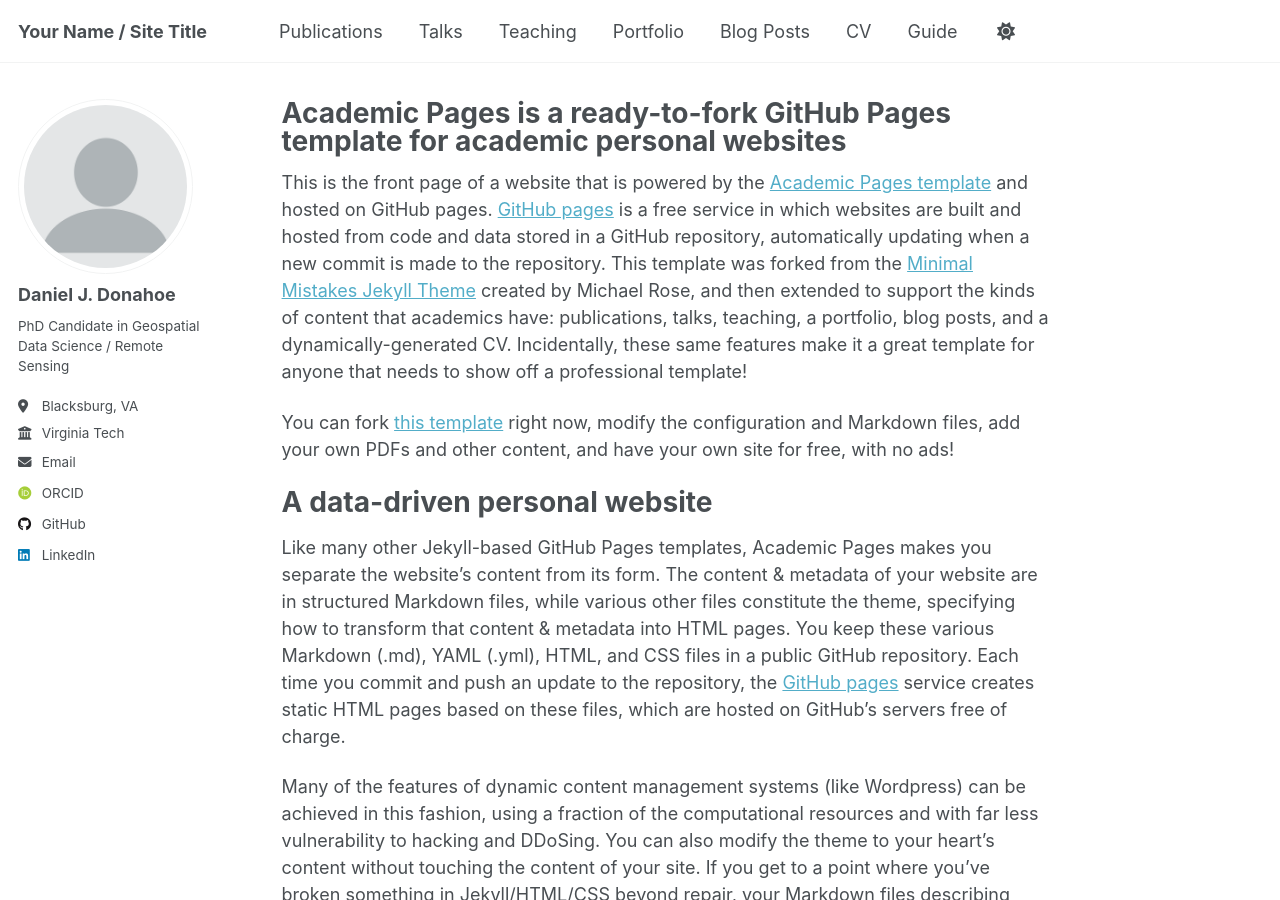
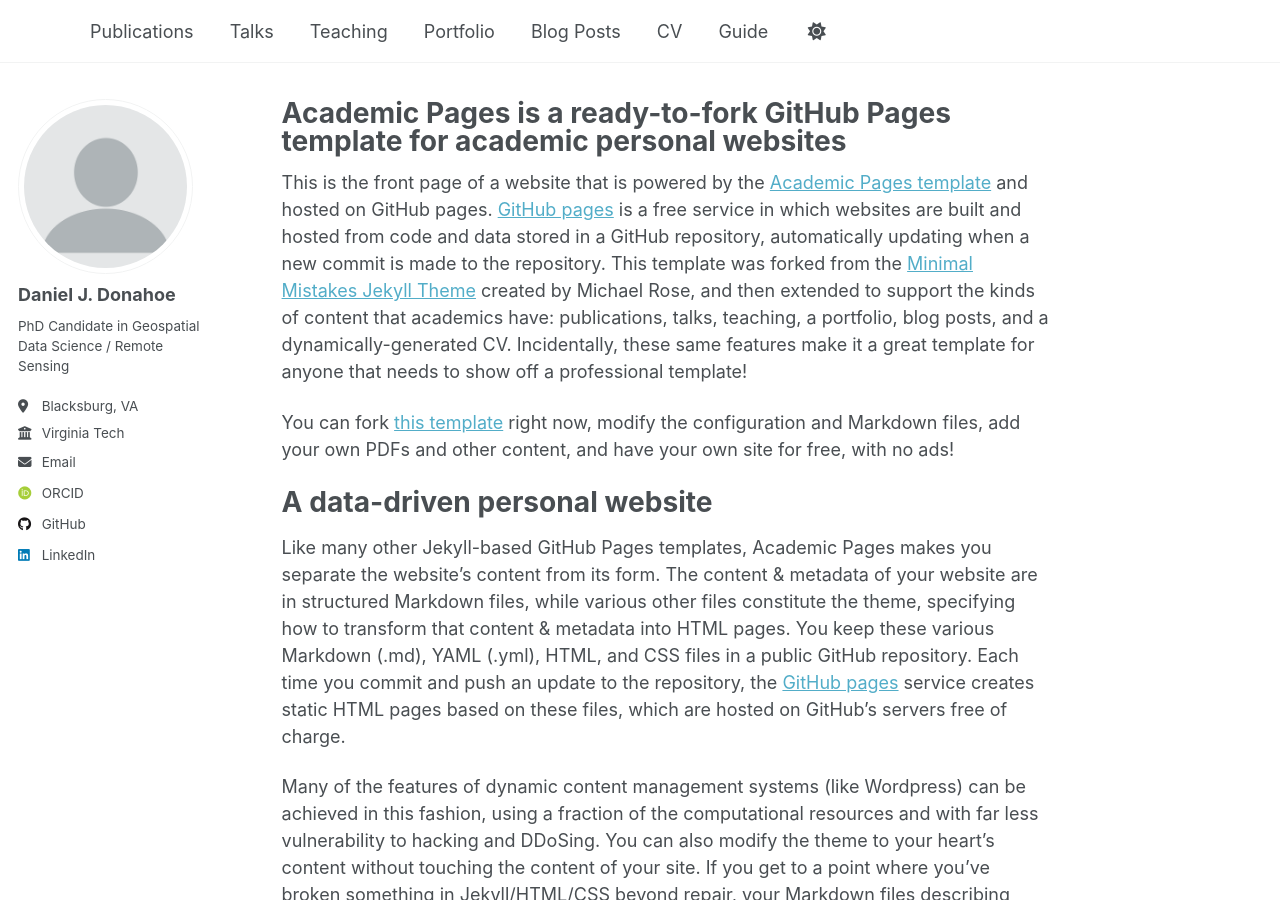
Before and after one commit to outdoorCoding/outdoorCoding.github.io, a Jekyll site: the page built from _pages/about.md, in a window 1280 px wide and 900 px high. Built offline with Jekyll 4.4.1, drawn with Linux system fonts in a browser that asks for light colours; some web fonts are replaced; a script that is not in the unit is left out; part of the change alters nothing that is shown.

Commit message:
additional commit.

```diff
--- a/_config.yml
+++ b/_config.yml
@@ -9,7 +9,7 @@
 # Basic Site Settings
 locale                   : "en-US"
 site_theme               : "default" # Currently available options are "default", "air"
-title                    : "Your Name / Site Title"
+title                    : ""
 title_separator          : "-"
 name                     : &name "Your Name"
 description              : &description "Your Name's academic portfolio"   # Update this with a general description of your site, this is the default if not overridden by a page
@@ -30,7 +30,7 @@ author:
   location         : "Blacksburg, VA"
   employer         : "Virginia Tech"
   uri              : # URL
-  email            : "donahoed (at) vt (dot) edu"
+  email            : "donahoed@vt.edu"
 
   # Academic websites
   academia         : # URL
@@ -63,7 +63,7 @@ author:
   keybase          : # Username
   instagram        : # Username
   lastfm           : # Username
-  linkedin         : "https://www.linkedin.com/in/danieljdonahoe"
+  linkedin         : "danieljdonahoe"
   mastodon         : # URL
   medium           : # URL
   pinterest        : # Username
```
